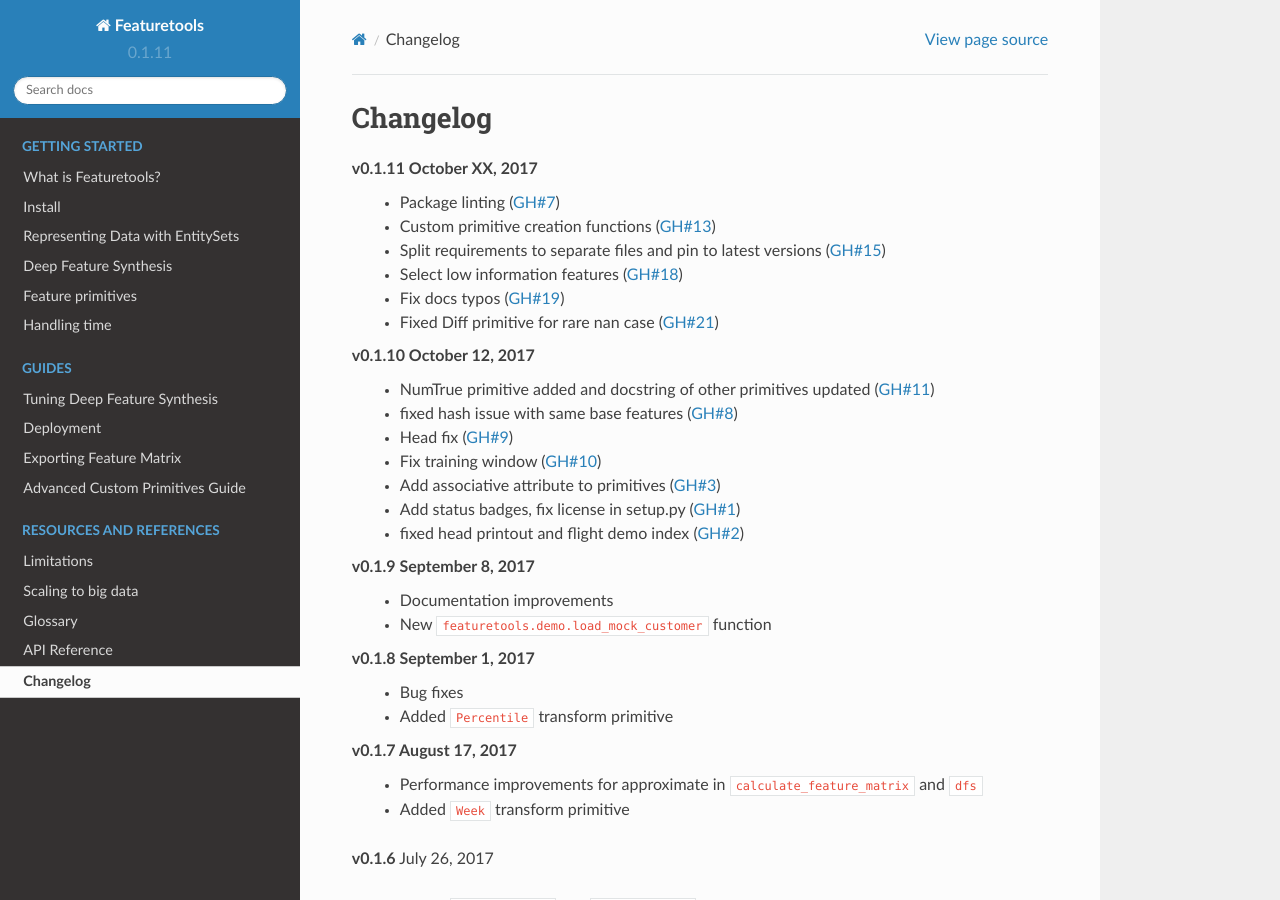
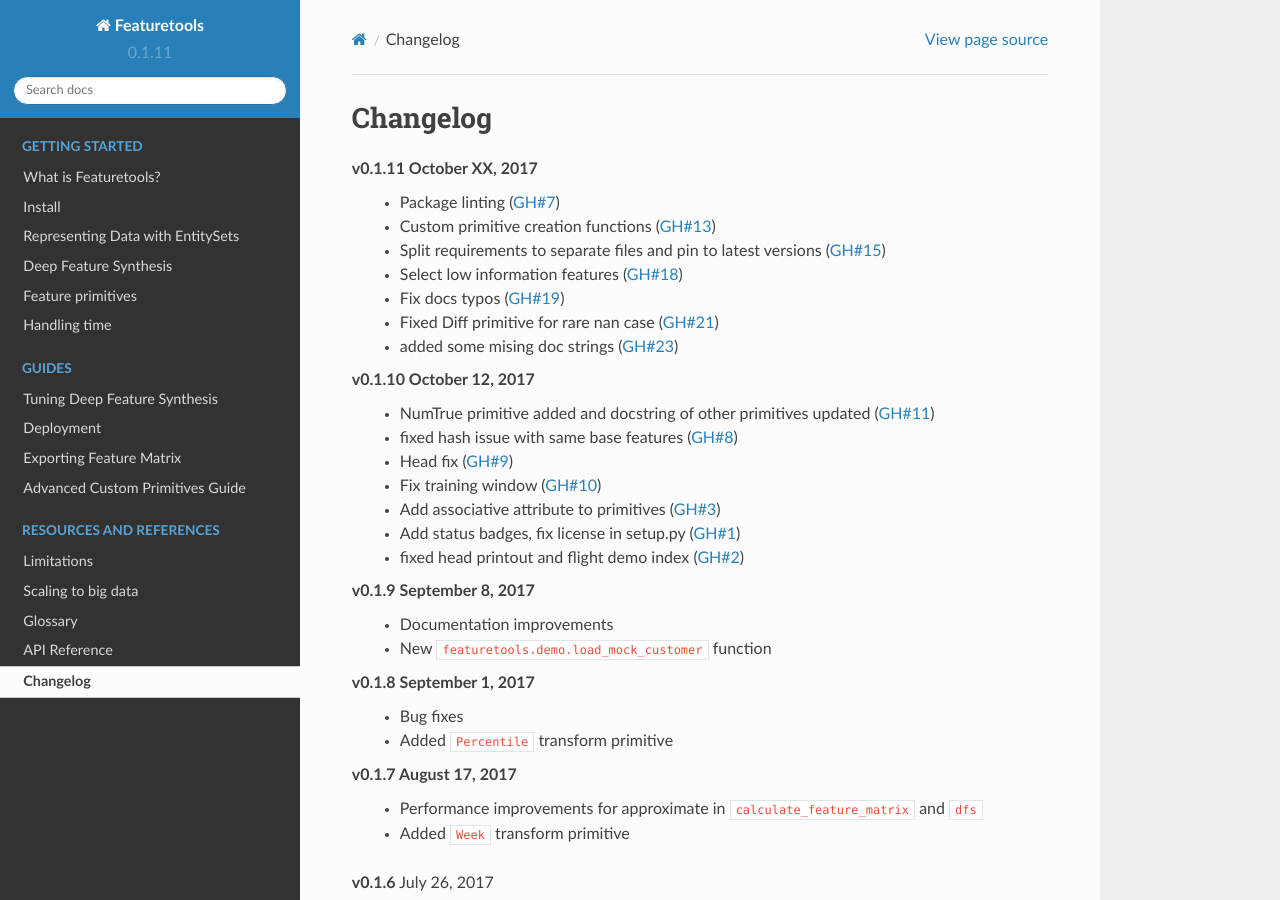
Before and after one commit to alteryx/featuretools, a Sphinx documentation site: the page built from docs/source/changelog.rst, in a window 1280 px wide and 900 px high. Built offline with Sphinx 7.4.7 and the Read the Docs theme 2.0.0, drawn with Linux system fonts in a browser that asks for light colours; comment, search, counter and statistics services are not loaded.

Commit message:
Update changelog.rst

```diff
--- a/docs/source/changelog.rst
+++ b/docs/source/changelog.rst
@@ -10,6 +10,7 @@
     * Select low information features (:pr:`18`)
     * Fix docs typos (:pr:`19`)
     * Fixed Diff primitive for rare nan case (:pr:`21`)
+    * added some mising doc strings (:pr:`23`)
 
 **v0.1.10** October 12, 2017
     * NumTrue primitive added and docstring of other primitives updated (:pr:`11`)
```
